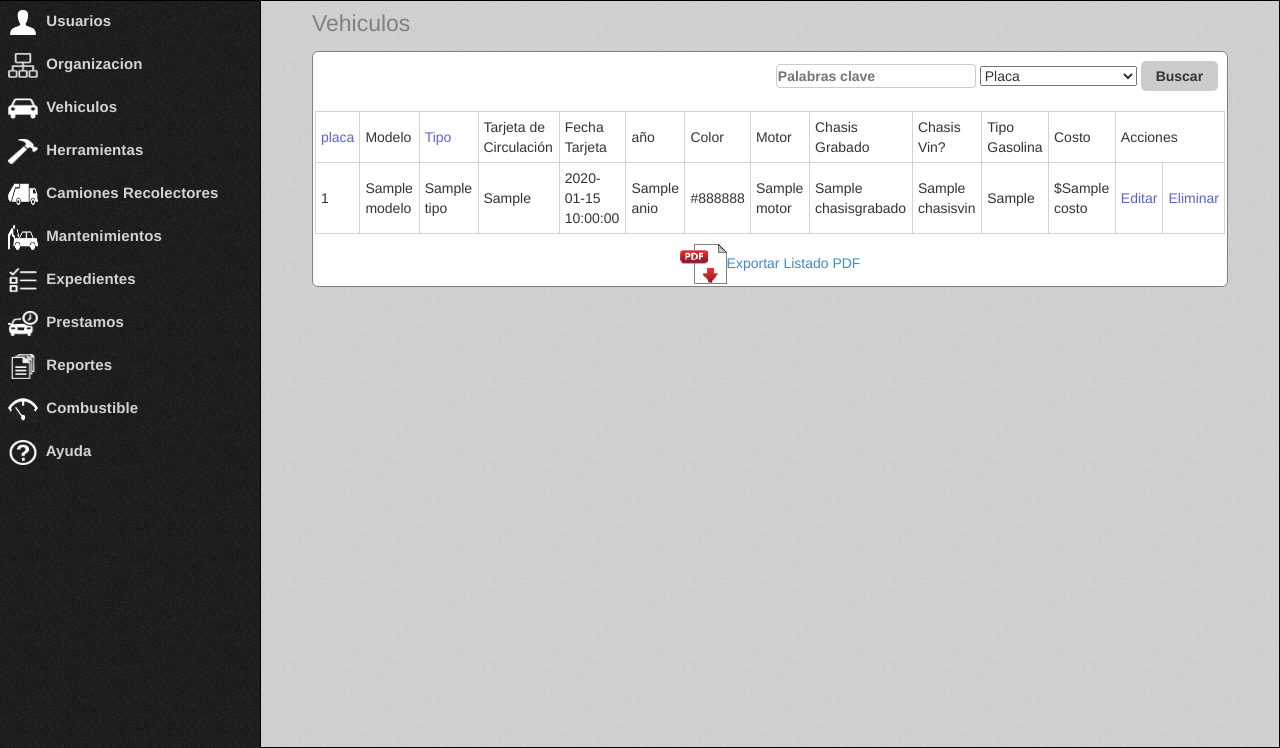
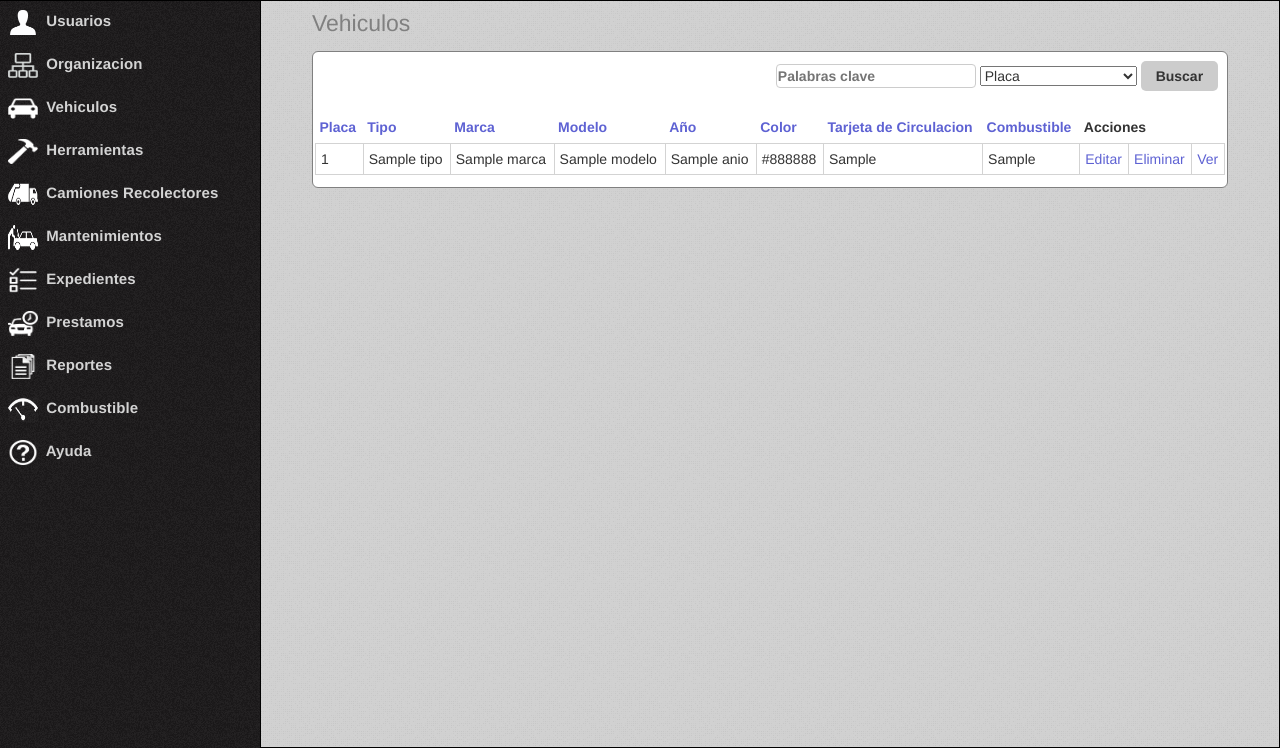
Before and after one commit to nandofer1/SCFV_DSI2, a CakePHP app: the page made by app/View/Vehicles/index.ctp in a window 1280 px wide. Shown: the part 52-800 px from the top of the page. Run offline with PHP 8.4 and a stand-in for CakePHP, Linux system fonts and the light colour scheme; the template is opened without the code that fills it: most values are stand-ins (such as "Sample title", 1, 10 or a date in 2020); some libraries are stand-ins or nearby versions.

Commit message:
Update index.ctp

```diff
--- a/app/View/Vehicles/index.ctp
+++ b/app/View/Vehicles/index.ctp
@@ -8,74 +8,68 @@
       <select name="data[Vehicle][campo]" >
         <?php $campo = isset($campo)? $campo: "" ?>
         <option value="Vehicle.id" <?php echo $campo=="Vehicle.id"?" selected": "" ?>>Placa</option>
+        <option value="Type.tipo" <?php echo $campo=="Type.tipo"?" selected": "" ?>>Tipo</option>
+        <option value="Brand.marca" <?php echo $campo=="Brand.marca"?" selected": "" ?>>Marca</option>
+        <option value="Modell.modelo" <?php echo $campo=="Modell.modelo"?" selected": "" ?>>Modelo</option>
+        <option value="Vehicle.color" <?php echo $campo=="Vehicle.color"?" selected": "" ?>>Color</option>
         <option value="Vehicle.tarjeta_circulacion" <?php echo $campo=="Vehicle.tarjeta_circulacion"?" selected": "" ?>>Tarjeta de Circulacion</option>
+        <option value="Modell.tipo_combustible" <?php echo $campo=="Modell.tipo_combustible"?" selected": "" ?>>Combustible</option>
       </select>
       <input  type="submit" value="Buscar"/>
-
     </form>
   </div>
+
   <table class="list">
     <tr>
-        <td><?php echo $this->Paginator->sort('id','placa')?></td>
-        <td>Modelo</td>
-        <td><?php echo $this->Paginator->sort('type_id','Tipo')?></td>
-        <td>Tarjeta de Circulación</td>
-        <td>Fecha Tarjeta</td>
-        <td>año</td>
-        <td>Color</td>
-        <td>Motor</td>
-        <td>Chasis Grabado</td>
-        <td>Chasis Vin?</td>
-        <td>Tipo Gasolina</td>
-        <td>Costo</td>
-        <td colspan="2">Acciones</td>
+        <th><?php echo $this->Paginator->sort('id','Placa')?></th>
+        <th><?php echo $this->Paginator->sort('tipo','Tipo')?></th>
+        <th><?php echo $this->Paginator->sort('marca','Marca')?></th>
+        <th><?php echo $this->Paginator->sort('modelo','Modelo')?></th>
+        <th><?php echo $this->Paginator->sort('anio','Año')?></th>
+        <th><?php echo $this->Paginator->sort('color','Color')?></th>
+        <th><?php echo $this->Paginator->sort('tarjeta_circulacion','Tarjeta de Circulacion')?></th>
+        <th><?php echo $this->Paginator->sort('tipo_combustible','Combustible')?></th>
+        <th colspan="3">Acciones</th>
     </tr>
 
-
-    <?php
-//Impresion recursiva
-//print_r($Estudiantes);
-
-foreach ($Vehiculos as $Vehiculo):?>
-
+    <?php foreach ($Vehiculos as $Vehiculo):?>
     <tr>
       <td><?php echo $Vehiculo['Vehicle']['id'];?></td>
+      <td><?php echo $Vehiculo['Type']['tipo'];?></td>
+      <td><?php echo $Vehiculo['Brand']['marca'];?></td>
       <td><?php echo $Vehiculo['Modell']['modelo'];?></td>
-    <td><?php echo $Vehiculo['Type']['tipo'];?></td>
-    <td><?php echo $Vehiculo['Vehicle']['tarjeta_circulacion'];?></td>
-    <td><?php echo $Vehiculo['Vehicle']['fecha_tarjeta'];?></td>
       <td><?php echo $Vehiculo['Vehicle']['anio'];?></td>
       <td><?php echo $Vehiculo['Vehicle']['color'];?></td>
-    <td><?php echo $Vehiculo['Vehicle']['motor'];?></td>
-    <td><?php echo $Vehiculo['Vehicle']['chasisgrabado'];?></td>
-    <td><?php echo $Vehiculo['Vehicle']['chasisvin'];?></td>
-    <td><?php echo $Vehiculo['Vehicle']['tipo_gasolina'];?></td>
-    <td>$<?php echo $Vehiculo['Vehicle']['costo'];?></td>
-     <td><?php echo $this->Html->link('Editar',array('action'=>'edit',$Vehiculo['Vehicle']['id']))    ?> </td>
-
+      <td><?php echo $Vehiculo['Vehicle']['tarjeta_circulacion'];?></td>
+      <td><?php echo $Vehiculo['Modell']['tipo_combustible'];?></td>
+      <td><?php echo $this->Html->link('Editar',array('action'=>'edit',$Vehiculo['Vehicle']['id'])) ?> </td>
       <td> <?php echo $this->Form->postLink('Eliminar',array('action'=>'delete',$Vehiculo['Vehicle']['id']),
                array('confirm'=>'Realmente Desea Eliminar este Vehículo?')
                ); ?></td>
+      <td><?php echo $this->Html->link('Ver',array('action'=>'ver',$Vehiculo['Vehicle']['id'])) ?> </td>
+  </tr>
+  <?php endforeach;?>
+
+  <tr>
+    <!-- Cambiar el numero de columnas que cubre el colspan -->
+    <td colspan="10" align="center" style="border: 0px"><?php echo $this->Paginator->numbers(array('first' => 'First page'));  ?></td>
   </tr>
 
-<?php endforeach;?>
 </table>
+</div>
+
+<!--
+<center>
   <p id="paginador">
-        <?php  echo $this->Paginator->counter(
-                array('format'=>'Pagina {:page} de {:pages}, mostrando {:current} registros de {:count} ')
-
-                )?>
+  <?php echo $this->Paginator->counter(/*array('format'=>'Pagina {:page} de {:pages}, mostrando {:current} registros de {:count} ')*/)?>
   </p>
   <div class="paging">
     <?php echo $this->Paginator->prev('Anterior',array(),null,array('class'=>'prev disabled')); ?>
     <?php echo $this->Paginator->numbers(array('separator'=>' ')) ?>
     <?php echo $this->Paginator->next('Siguiente',array(),null,array('class'=>'next disabled')); ?>
-
   </div>
-    <center>
   <?php echo $this->Html->image('iconoPDF.gif');
     echo $this->Html->link('Exportar Listado PDF',array('action'=>'pdf'));
-
   ?>
 </center>
-      </div>
+-->
```
Lines whose indentation alone changed are shown as unchanged.
